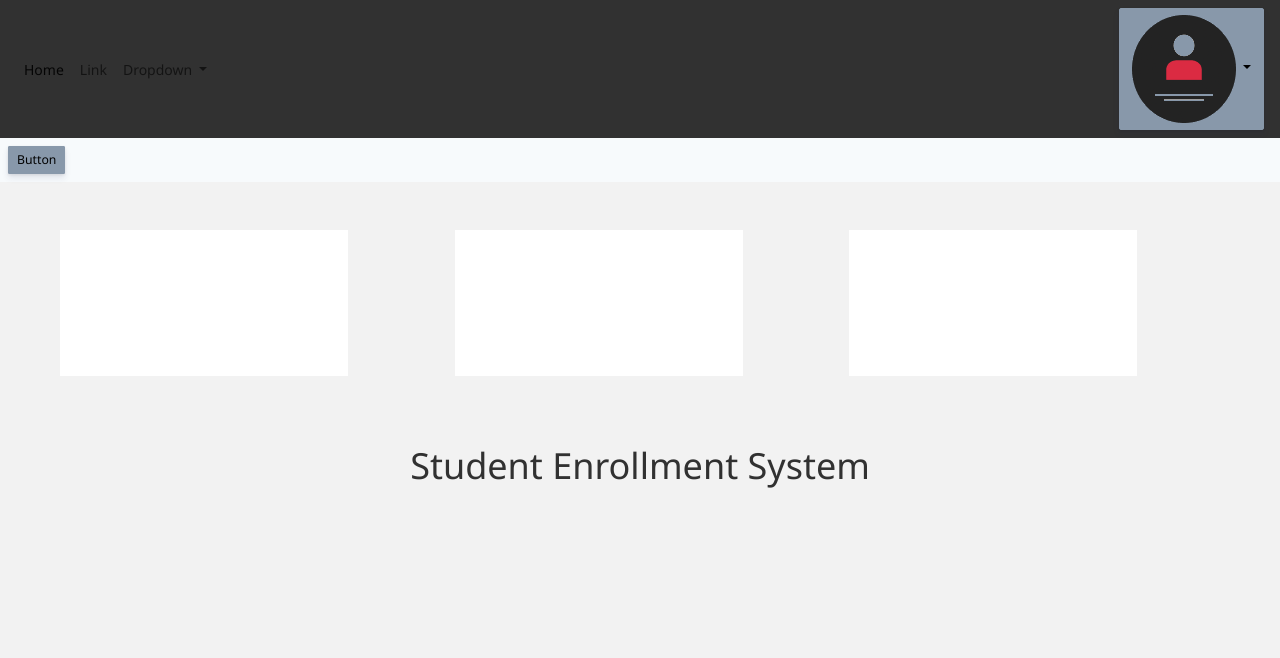
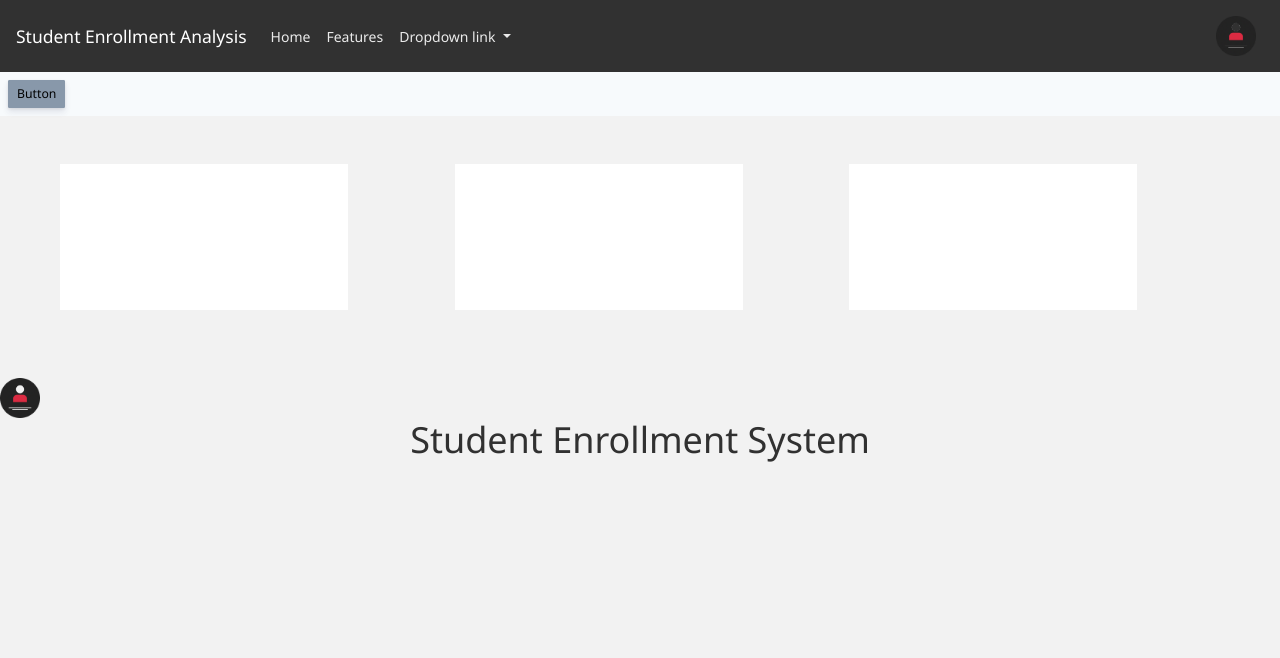
Before and after one commit to robin-driscol/student-enrollment-analysis, a Django app: template StudentEnrollment/templates/base.html in a window 1280 px wide. Shown: the top 658 px of the page. Run offline with Django 3.2, Linux system fonts and the light colour scheme; the template is opened without the code that fills it, so the values that code supplies are empty; some libraries are stand-ins or nearby versions.

Commit message:
Updated Navbar

```diff
--- a/StudentEnrollment/templates/base.html
+++ b/StudentEnrollment/templates/base.html
@@ -17,8 +17,8 @@
 
     <!-- JS Files should be linked here -->
     <script src="{% static 'chart.min.js' %}"></script>
-    <script src="{% static 'bootstrap/js/jquery.min.js' %}"></script>
-    <script src="{% static 'bootstrap/js/bootstrap.bundle.min.js' %}"></script>
+    <script src="https://cdn.jsdelivr.net/npm/jquery@3.5.1/dist/jquery.slim.min.js" integrity="sha384-DfXdz2htPH0lsSSs5nCTpuj/zy4C+OGpamoFVy38MVBnE+IbbVYUew+OrCXaRkfj" crossorigin="anonymous"></script>
+    <script src="https://cdn.jsdelivr.net/npm/bootstrap@4.6.1/dist/js/bootstrap.bundle.min.js" integrity="sha384-fQybjgWLrvvRgtW6bFlB7jaZrFsaBXjsOMm/tB9LTS58ONXgqbR9W8oWht/amnpF" crossorigin="anonymous"></script>
     <script src="{% static 'custom.js' %}"></script>
     <script src="{% static 'apexcharts/apexcharts.min.js' %}"></script>
 
@@ -28,6 +28,8 @@
 <body onload="myFunction()">
 
     <!-- Header  -->
+
+
     {%include 'snippets/navbar.html'%}
     {%include 'snippets/header.html'%}
     {%include 'snippets/base_css.html'%}
--- a/StudentEnrollment/templates/snippets/navbar.html
+++ b/StudentEnrollment/templates/snippets/navbar.html
@@ -1,43 +1,48 @@
 {% load static %}
-<nav class="navbar navbar-expand-md navbar-light bg-dark">
-  <button class="navbar-toggler" type="button" data-toggle="collapse" data-target="#navbarSupportedContent"
-    aria-controls="navbarSupportedContent" aria-expanded="false" aria-label="Toggle navigation">
+
+<nav class="navbar navbar-expand-sm bg-dark navbar-dark">
+  <!-- Brand -->
+  <a class="navbar-brand" href="#">Student Enrollment Analysis</a>
+  <button class="navbar-toggler" type="button" data-toggle="collapse" data-target="#navbarSupportedContent-4" aria-controls="navbarSupportedContent-4" aria-expanded="false" aria-label="Toggle navigation">
     <span class="navbar-toggler-icon"></span>
   </button>
-  <div class="collapse navbar-collapse" id="navbarSupportedContent">
-    <ul class="navbar-nav mr-auto">
-      <li class="nav-item active">
-        <a class="nav-link" href="#">Home <span class="sr-only">(current)</span></a>
+  <ul class="navbar-nav">
+    <li class="nav-item">
+      <a class="nav-link" href="#">Home</a>
     </li>
     <li class="nav-item">
-        <a class="nav-link" href="#">Link</a>
+      <a class="nav-link" href="#">Features</a>
     </li>
+
+    <!-- Dropdown -->
     <li class="nav-item dropdown">
-        <a class="nav-link dropdown-toggle" href="#" id="navbarDropdown" role="button" data-toggle="dropdown"
-          aria-expanded="false">
-          Dropdown
+      <a class="nav-link dropdown-toggle" href="#" id="navbardrop" data-toggle="dropdown">
+        Dropdown link
       </a>
-        <div class="dropdown-menu" aria-labelledby="navbarDropdown">
-          <a class="dropdown-item" href="#">something</a>
-          <a class="dropdown-item" href="#">something else</a>
+      <div class="dropdown-menu">
+        <a class="dropdown-item" href="#">Home</a>
+        <a class="dropdown-item" href="#">Link</a>
+        <a class="dropdown-item" href="#">Link</a>
+      </div>
+    </li>
+  </ul>
+  <div class="navbar-collapse collapse w-100 order-3 dual-collapse2">
+    <ul class="navbar-nav ml-auto">
+        <li class="nav-item">
+            <a class="nav-link" href="#">
+              <img src="{% static 'profile_icon.png' %}" width="40" height="40" class="img-profile">
+            </a>
         </li>
     </ul>
 </div>
-  </div>
-  <div class="dropdown">
-    <button class="btn btn-secondary dropdown-toggle" type="button" id="dropdownMenu2" data-toggle="dropdown"
-      aria-expanded="false">
-      <img src="{% static 'profile_icon.png' %}" alt="logo">
-    </button>
-    <div class="dropdown-menu dropdown-menu-sm-right dropdown-menu-lg-right" aria-labelledby="dropdownMenu2">
-      <button class="dropdown-item" type="button">Logout</button>
-    </div>
+
+
 </nav>
-<section.>
+<section>
   <div class="conatiner p-2 bg-light">
     <button type="button" class="btn btn-secondary btn-sm">Button</button>
   </div>
-</section.>
+</section>
 
 <section class="p-5">
   <div class="container">
@@ -72,3 +77,5 @@
     </div>
   </div>
 </section>
+
+<img src="{% static 'profile_icon.png' %}" width="40" height="40" class="img-profile">
```
Lines whose indentation alone changed are shown as unchanged.
